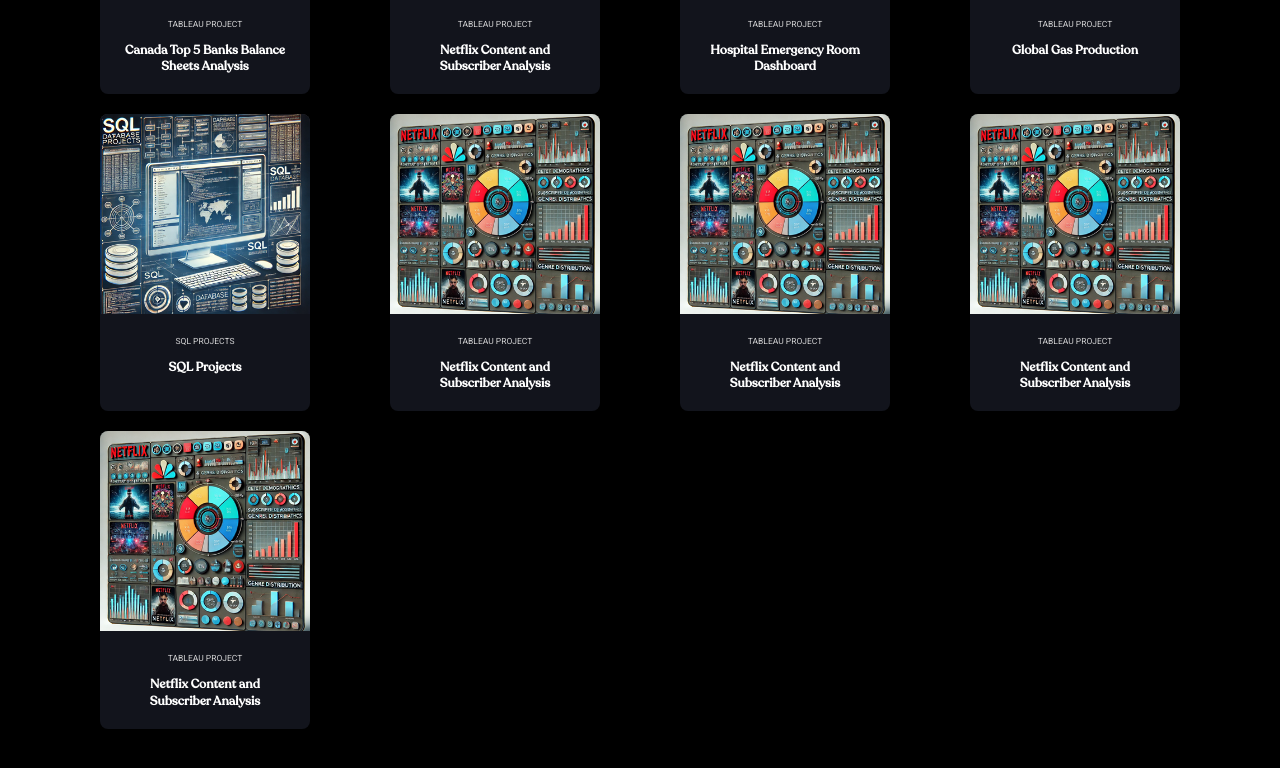
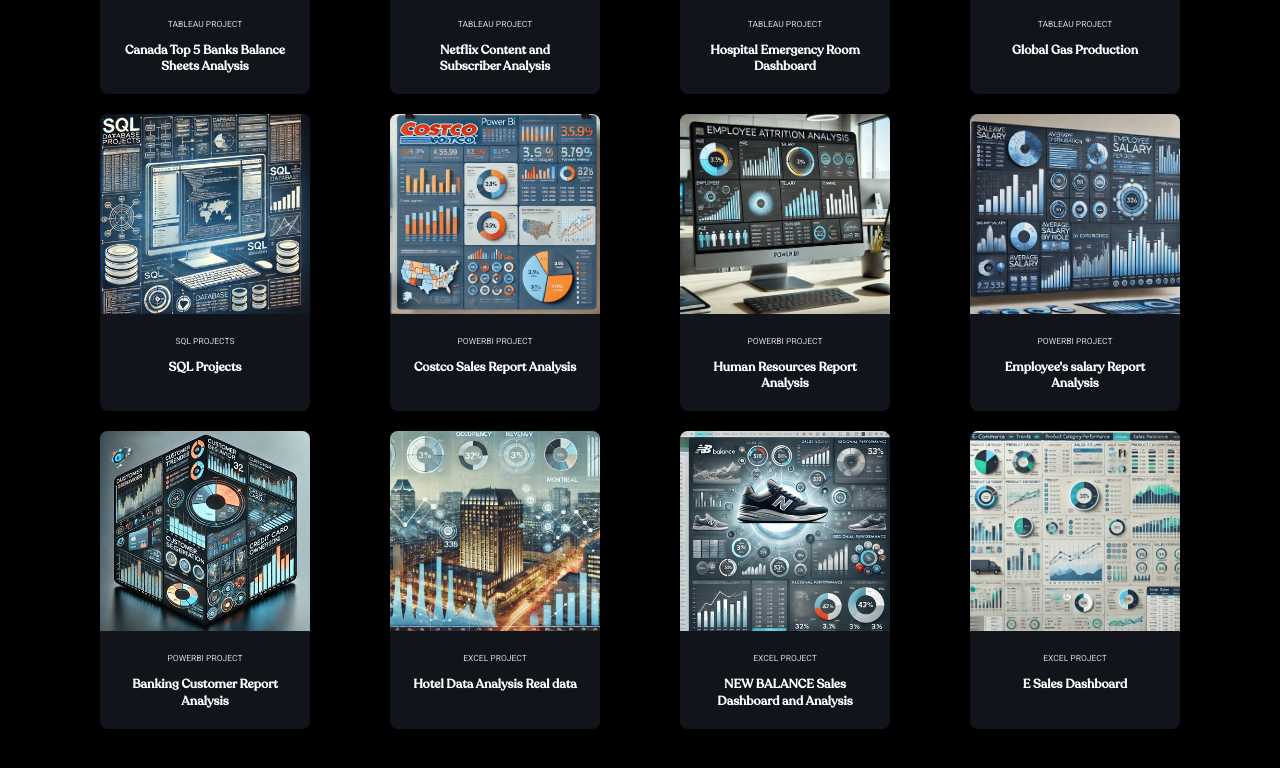
Before and after one commit to Success-The-Analyst/Portfolio, a plain HTML site: page index.html in a window 1280 px wide. Shown: the part 2589-3357 px from the top of the page. Drawn offline with nearby package versions, Linux system fonts and the light colour scheme.

Commit message:
projects

```diff
--- a/index.html
+++ b/index.html
@@ -1037,16 +1037,16 @@
                   class="card-banner img-holder has-before"
                 >
                   <img
-                    src="./assets/images/project-6.png"
+                    src="./assets/images/project-10.png"
                     width="1000"
                     height="763"
                     loading="lazy"
-                    alt="Tableau Project"
+                    alt="PowerBI Project"
                     class="img-cover"
                   />
 
                   <a
-                    href="https://github.com/Success-The-Analyst/Tableau-Project-Netflix-Content-and-Subscriber-Analysis"
+                    href="https://github.com/Success-The-Analyst/PowerBI-Project-Costco_Sales_Report_Analysis"
                     class="btn btn:hover"
                   >
                     <span class="span">Project Details</span>
@@ -1059,10 +1059,10 @@
                 </div>
 
                 <div class="card-content">
-                  <p class="card-subtitle">Tableau Project</p>
+                  <p class="card-subtitle">PowerBI Project </p>
 
                   <h3 class="title h3">
-                    <a href="https://github.com/Success-The-Analyst/Tableau-Project-Netflix-Content-and-Subscriber-Analysis" class="card-title">Netflix Content and Subscriber Analysis</a>
+                    <a href="https://github.com/Success-The-Analyst/PowerBI-Project-Costco_Sales_Report_Analysis" class="card-title">Costco Sales Report Analysis</a>
                   </h3>
                 </div>
               </div>
@@ -1074,16 +1074,16 @@
                   class="card-banner img-holder has-before"
                 >
                   <img
-                    src="./assets/images/project-6.png"
+                    src="./assets/images/project-11.png"
                     width="1000"
                     height="763"
                     loading="lazy"
-                    alt="Tableau Project"
+                    alt="PowerBI Project"
                     class="img-cover"
                   />
 
                   <a
-                    href="https://github.com/Success-The-Analyst/Tableau-Project-Netflix-Content-and-Subscriber-Analysis"
+                    href="https://github.com/Success-The-Analyst/PowerBI-Project-Human_Resources_Report_Analysis"
                     class="btn btn:hover"
                   >
                     <span class="span">Project Details</span>
@@ -1096,10 +1096,10 @@
                 </div>
 
                 <div class="card-content">
-                  <p class="card-subtitle">Tableau Project</p>
+                  <p class="card-subtitle">PowerBI Project </p>
 
                   <h3 class="title h3">
-                    <a href="https://github.com/Success-The-Analyst/Tableau-Project-Netflix-Content-and-Subscriber-Analysis" class="card-title">Netflix Content and Subscriber Analysis</a>
+                    <a href="https://github.com/Success-The-Analyst/PowerBI-Project-Human_Resources_Report_Analysis" class="card-title">Human Resources Report Analysis</a>
                   </h3>
                 </div>
               </div>
@@ -1112,16 +1112,16 @@
                   class="card-banner img-holder has-before"
                 >
                   <img
-                    src="./assets/images/project-6.png"
+                    src="./assets/images/project-12.png"
                     width="1000"
                     height="763"
                     loading="lazy"
-                    alt="Tableau Project"
+                    alt="PowerBI Project"
                     class="img-cover"
                   />
 
                   <a
-                    href="https://github.com/Success-The-Analyst/Tableau-Project-Netflix-Content-and-Subscriber-Analysis"
+                    href="https://github.com/Success-The-Analyst/PowerBI-Project-Employee-s_salary_Report_Analysis"
                     class="btn btn:hover"
                   >
                     <span class="span">Project Details</span>
@@ -1134,32 +1134,30 @@
                 </div>
 
                 <div class="card-content">
-                  <p class="card-subtitle">Tableau Project</p>
+                  <p class="card-subtitle">PowerBI Project</p>
 
                   <h3 class="title h3">
-                    <a href="https://github.com/Success-The-Analyst/Tableau-Project-Netflix-Content-and-Subscriber-Analysis" class="card-title">Netflix Content and Subscriber Analysis</a>
+                    <a href="https://github.com/Success-The-Analyst/PowerBI-Project-Employee-s_salary_Report_Analysis" class="card-title">Employee's salary Report Analysis</a>
                   </h3>
                 </div>
               </div>
             </li>
-
-
             <li>
               <div class="project-card text-center">
                 <div
                   class="card-banner img-holder has-before"
                 >
                   <img
-                    src="./assets/images/project-6.png"
+                    src="./assets/images/project-13.png"
                     width="1000"
                     height="763"
                     loading="lazy"
-                    alt="Tableau Project"
+                    alt="PowerBI Project"
                     class="img-cover"
                   />
 
                   <a
-                    href="https://github.com/Success-The-Analyst/Tableau-Project-Netflix-Content-and-Subscriber-Analysis"
+                    href="https://github.com/Success-The-Analyst/PowerBI-Project-Banking-Customer_Report_Analysis"
                     class="btn btn:hover"
                   >
                     <span class="span">Project Details</span>
@@ -1172,18 +1170,123 @@
                 </div>
 
                 <div class="card-content">
-                  <p class="card-subtitle">Tableau Project</p>
+                  <p class="card-subtitle">PowerBI Project</p>
 
                   <h3 class="title h3">
-                    <a href="https://github.com/Success-The-Analyst/Tableau-Project-Netflix-Content-and-Subscriber-Analysis" class="card-title">Netflix Content and Subscriber Analysis</a>
+                    <a href="https://github.com/Success-The-Analyst/PowerBI-Project-Banking-Customer_Report_Analysis" class="card-title">Banking Customer Report Analysis</a>
                   </h3>
                 </div>
               </div>
             </li>
 
+            <li>
+              <div class="project-card text-center">
+                <div
+                  class="card-banner img-holder has-before"
+                >
+                  <img
+                    src="./assets/images/project-14.png"
+                    width="1000"
+                    height="763"
+                    loading="lazy"
+                    alt="Excel Project"
+                    class="img-cover"
+                  />
 
+                  <a
+                    href="https://github.com/Success-The-Analyst/Excel-Project-Hotel-Data-Analysis-Real-data"
+                    class="btn btn:hover"
+                  >
+                    <span class="span">Project Details</span>
 
+                    <ion-icon
+                      name="arrow-forward"
+                      aria-hidden="true"
+                    ></ion-icon>
+                  </a>
+                </div>
 
+                <div class="card-content">
+                  <p class="card-subtitle">Excel Project</p>
+
+                  <h3 class="title h3">
+                    <a href="https://github.com/Success-The-Analyst/Excel-Project-Hotel-Data-Analysis-Real-data" class="card-title">Hotel Data Analysis Real data</a>
+                  </h3>
+                </div>
+              </div>
+            </li>
+            <li>
+              <div class="project-card text-center">
+                <div
+                  class="card-banner img-holder has-before"
+                >
+                  <img
+                    src="./assets/images/project-15.png"
+                    width="1000"
+                    height="763"
+                    loading="lazy"
+                    alt="Excel Project"
+                    class="img-cover"
+                  />
+
+                  <a
+                    href="https://github.com/Success-The-Analyst/Excel-Project-NEW-BALANCE-Sales-Dashboard-and-Analysis"
+                    class="btn btn:hover"
+                  >
+                    <span class="span">Project Details</span>
+
+                    <ion-icon
+                      name="arrow-forward"
+                      aria-hidden="true"
+                    ></ion-icon>
+                  </a>
+                </div>
+
+                <div class="card-content">
+                  <p class="card-subtitle">Excel Project</p>
+
+                  <h3 class="title h3">
+                    <a href="https://github.com/Success-The-Analyst/Excel-Project-NEW-BALANCE-Sales-Dashboard-and-Analysis" class="card-title">NEW BALANCE Sales Dashboard and Analysis</a>
+                  </h3>
+                </div>
+              </div>
+            </li>
+            <li>
+              <div class="project-card text-center">
+                <div
+                  class="card-banner img-holder has-before"
+                >
+                  <img
+                    src="./assets/images/project-16.png"
+                    width="1000"
+                    height="763"
+                    loading="lazy"
+                    alt="Excel Project"
+                    class="img-cover"
+                  />
+
+                  <a
+                    href="https://github.com/Success-The-Analyst/Excel-Project-E-Sales-Dashboard"
+                    class="btn btn:hover"
+                  >
+                    <span class="span">Project Details</span>
+
+                    <ion-icon
+                      name="arrow-forward"
+                      aria-hidden="true"
+                    ></ion-icon>
+                  </a>
+                </div>
+
+                <div class="card-content">
+                  <p class="card-subtitle">Excel Project</p>
+
+                  <h3 class="title h3">
+                    <a href="https://github.com/Success-The-Analyst/Excel-Project-E-Sales-Dashboard" class="card-title">E Sales Dashboard</a>
+                  </h3>
+                </div>
+              </div>
+            </li>
 
           </ul>
         </section>
```
Also changed, not shown: assets/images/project-10.png (added), assets/images/project-11.png (added), assets/images/project-12.png (added), assets/images/project-13.png (added), assets/images/project-14.png (added), assets/images/project-15.png (added), assets/images/project-16.png (added).
